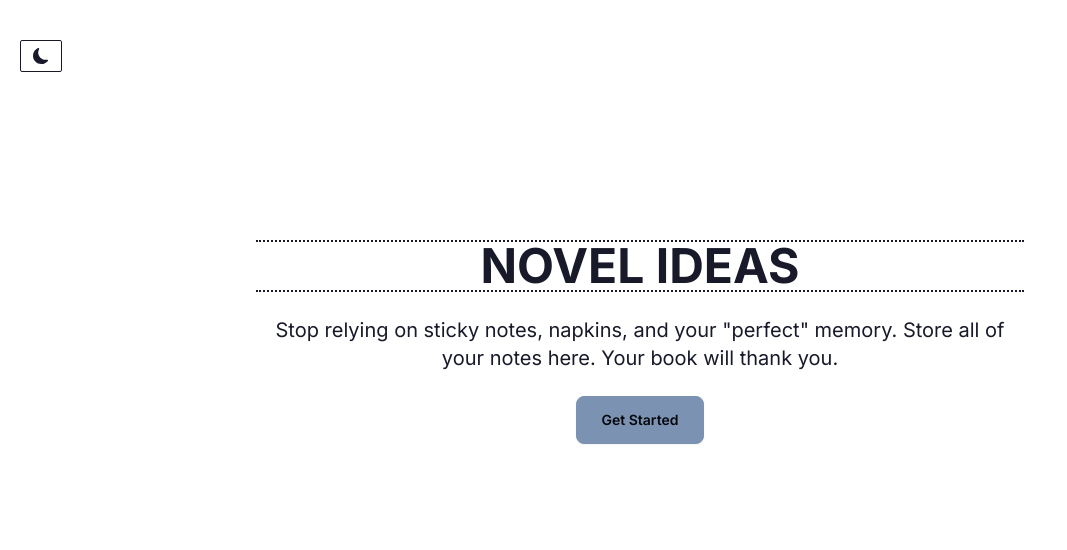
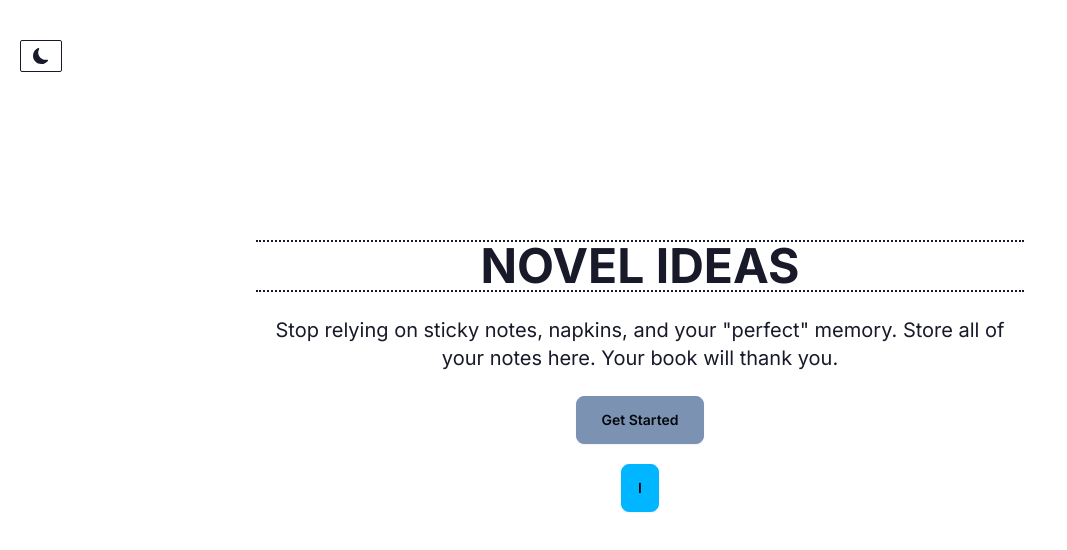
Before and after one commit to mmaustin/project-fb, a Next.js app in the folder fb/: page / in a window 1280 px wide. Shown: the top 550 px of the page, without its empty margins (0-1067 px from the left). Built offline with nearby package versions, Linux system fonts and the light colour scheme; no server answers.

Commit message:
Added informational tooltip to the home page

```diff
--- a/fb/app/page.js
+++ b/fb/app/page.js
@@ -19,6 +19,9 @@ const HomePage = () => {
             <p className="py-6 text-sm md:text-xl font-normal leading-loose normal-case border-t-2 border-dotted">Stop relying on sticky notes, napkins, and your "perfect" memory. Store all of your notes here.  Your book will thank you.</p>
           </h1>
           <Link href="/authors" className="btn btn-secondary flex w-32 items-center rounded-lg ">Get Started</Link>
+          <div className="tooltip tooltip-bottom mt-5" data-tip="info">
+            <button className="btn btn-info rounded-lg capitalize">i</button>
+          </div>
         </div>
       </div>
     </div>
--- a/fb/components/NavLinks.jsx
+++ b/fb/components/NavLinks.jsx
@@ -5,8 +5,8 @@ import Link from "next/link";
 
 const links = [
   { href: '/authors', label: 'authors' },
-  { href: '/works', label: 'works' },
-  { href: '/stats', label: 'stats' },
+  { href: '/works', label: 'all works' },
+  { href: '/stats', label: 'your stats' },
   { href: '/', label: 'home' }
 ];
 
```
